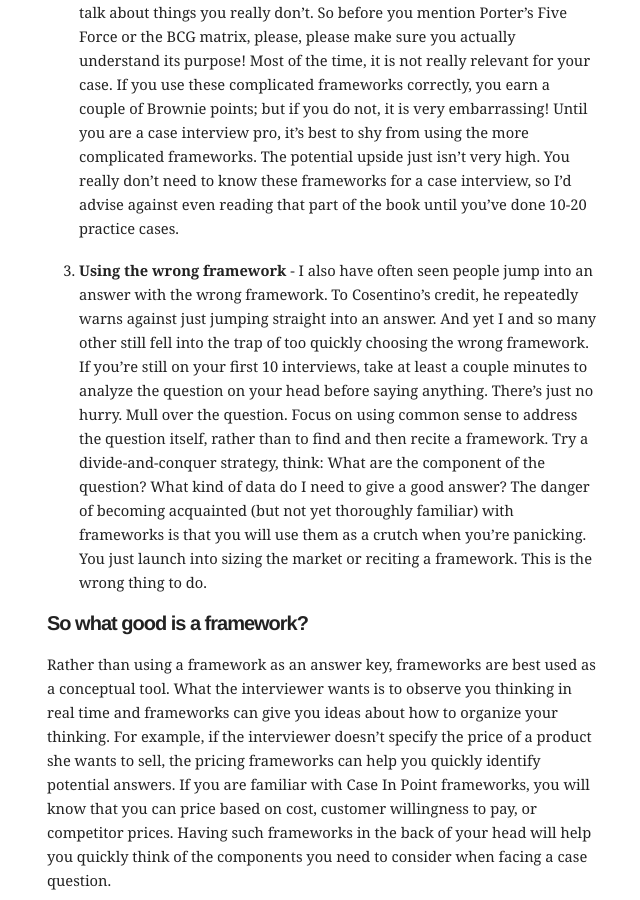
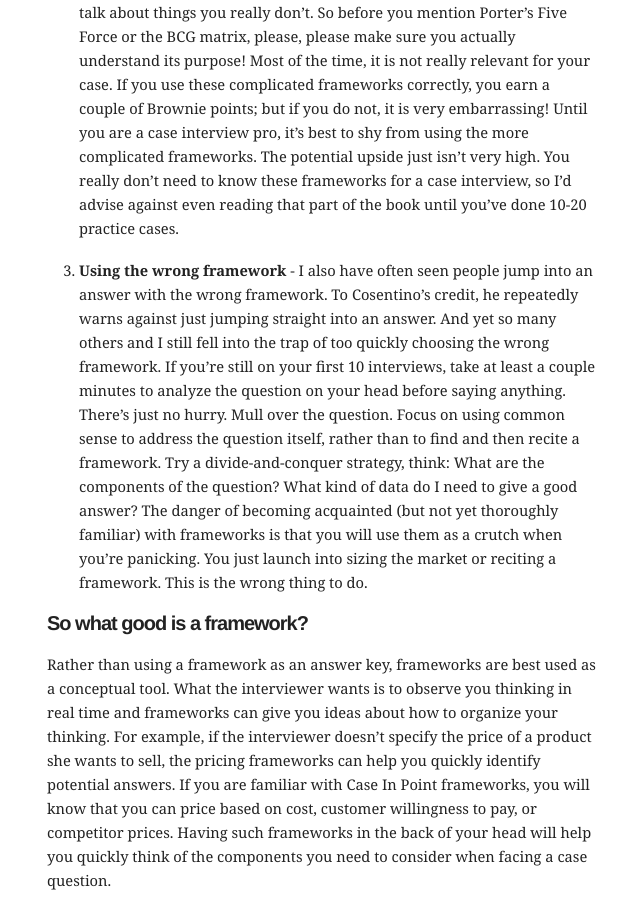
Before and after one commit to mbwong/mbwong.github.com, a Jekyll site: the page built from _posts/2013-02-12-case-in-point-can-help-you-fail-an-interview.md, in a window 1280 px wide and 900 px high, scrolled down 708 px. Shown: the whole window, without its empty margins (303-943 px from the left). Built offline with Jekyll 4.4.1, drawn with Linux system fonts in a browser that asks for light colours.

Commit message:
edits to case in point

```diff
--- a/_posts/2013-02-12-case-in-point-can-help-you-fail-an-interview.md
+++ b/_posts/2013-02-12-case-in-point-can-help-you-fail-an-interview.md
@@ -12,7 +12,7 @@ Mark Cosentino's Case In Point is a staple for anybody who's interested in a con
 
 2. __Using a framework you don't really understand__ - In most life situations, it is better to talk about things you understand well, than to talk about things you really don't. So before you mention Porter's Five Force or the BCG matrix, please, please make sure you actually understand its purpose! Most of the time, it is not really relevant for your case. If you use these complicated frameworks correctly, you earn a couple of Brownie points; but if you do not, it is very embarrassing! Until you are a case interview pro, it's best to shy from using the more complicated frameworks. The potential upside just isn't very high. You really don't need to know these frameworks for a case interview, so I'd advise against even reading that part of the book until you've done 10-20 practice cases.
 
-3. __Using the wrong framework__ - I also have often seen people jump into an answer with the wrong framework. To Cosentino's credit, he repeatedly warns against just jumping straight into an answer. And yet I and so many other still fell into the trap of too quickly choosing the wrong framework. If you're still on your first 10 interviews, take at least a couple minutes to analyze the question on your head before saying anything. There's just no hurry. Mull over the question. Focus on using common sense to address the question itself, rather than to find and then recite a framework. Try a divide-and-conquer strategy, think: What are the component of the question? What kind of data do I need to give a good answer? The danger of becoming acquainted (but not yet thoroughly familiar) with frameworks is that you will use them as a crutch when you're panicking. You just launch into sizing the market or reciting a framework. This is the wrong thing to do.
+3. __Using the wrong framework__ - I also have often seen people jump into an answer with the wrong framework. To Cosentino's credit, he repeatedly warns against just jumping straight into an answer. And yet so many others and I still fell into the trap of too quickly choosing the wrong framework. If you're still on your first 10 interviews, take at least a couple minutes to analyze the question on your head before saying anything. There's just no hurry. Mull over the question. Focus on using common sense to address the question itself, rather than to find and then recite a framework. Try a divide-and-conquer strategy, think: What are the components of the question? What kind of data do I need to give a good answer? The danger of becoming acquainted (but not yet thoroughly familiar) with frameworks is that you will use them as a crutch when you're panicking. You just launch into sizing the market or reciting a framework. This is the wrong thing to do.
 
 ## So what good is a framework?
 
```
